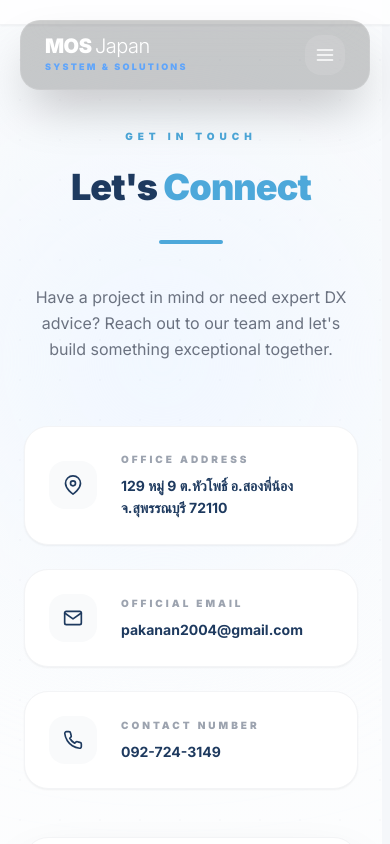
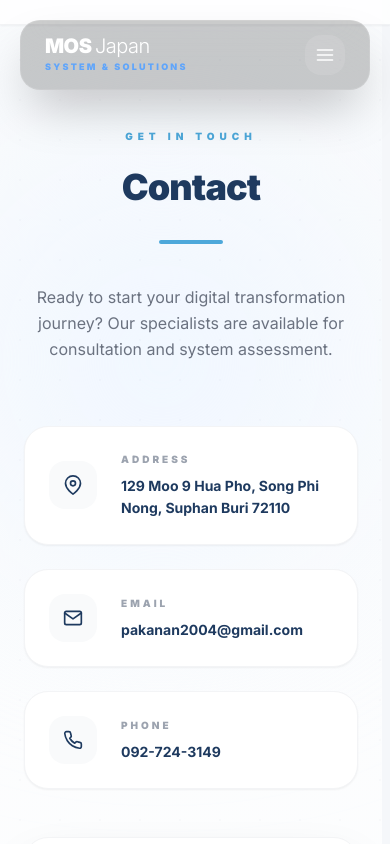
Before and after one commit to pakanan12/japan_system_mos, a React (Vite) app: page /contact in a window 390 px wide. Shown: the top 844 px of the page. Built offline with nearby package versions, Linux system fonts and the light colour scheme.

Commit message:
update mobile UI fix footer layout

```diff
--- a/src/locales/en.json
+++ b/src/locales/en.json
@@ -202,5 +202,39 @@
 
   "companyOverview": "Company Overview",
   "companyOverviewDesc": "Japan System brings over a decade of Japanese IT expertise to Thailand, offering comprehensive digital transformation services that bridge Japanese precision with Thai business needs.",
-  "ourValuesTitle": "Our Core Values"
+  "ourValuesTitle": "Our Core Values",
+  "contact": {
+    "title": "Contact",
+    "subtitle": "Get in Touch",
+    "experts": "Contact Our Experts",
+    "expertsDesc": "Ready to start your digital transformation journey? Our specialists are available for consultation and system assessment.",
+    "info": "Contact Information",
+    "addressLabel": "Address",
+    "address": "129 Moo 9 Hua Pho, Song Phi Nong, Suphan Buri 72110",
+    "emailLabel": "Email",
+    "email": "pakanan2004@gmail.com",
+    "phoneLabel": "Phone",
+    "phone": "092-724-3149",
+    "hoursLabel": "Business Hours",
+    "hoursWeekday": "Monday — Friday",
+    "hoursWeekend": "Saturday — Sunday",
+    "hoursClosed": "Closed",
+    "sendMessage": "Send a Message",
+    "formHelp": "We normally respond within 24 hours.",
+    "fullName": "Full Name",
+    "emailAddr": "Email Address",
+    "subject": "Subject",
+    "message": "Message",
+    "sendBtn": "Send Message",
+    "messageSent": "Message Sent Successfully!",
+    "nameReq": "Name is required",
+    "emailReq": "Email is required",
+    "emailInvalid": "Invalid email format",
+    "subjectReq": "Subject is required",
+    "messageReq": "Message is required",
+    "enterName": "Enter your name",
+    "enterEmail": "Enter your email",
+    "helpPlaceholder": "How can we help?",
+    "tellUs": "Tell us about your project..."
+  }
 }
--- a/src/locales/ja.json
+++ b/src/locales/ja.json
@@ -189,5 +189,39 @@
   "whyLocalExpertDesc": "e-Tax義務を含むタイの規制、ビジネス文化、デジタルマーケティングプラットフォームへの深い理解。",
   "companyOverview": "会社概要",
   "companyOverviewDesc": "Japan Systemは10年以上の日本ITの専門知識をタイへ持ち込み、日本式の精密さとタイのビジネスニーズを橋渡しする包括的なDXサービスを提供しています。",
-  "ourValuesTitle": "コアバリュー"
+  "ourValuesTitle": "コアバリュー",
+  "contact": {
+    "title": "お問い合わせ",
+    "subtitle": "ご連絡をお待ちしております",
+    "experts": "専門家に相談する",
+    "expertsDesc": "DXの旅を始める準備はできていますか？専門家がコンサルティングとシステム評価のご相談に対応します。",
+    "info": "連絡先情報",
+    "addressLabel": "住所",
+    "address": "129 Moo 9 Hua Pho, Song Phi Nong, Suphan Buri 72110",
+    "emailLabel": "メール",
+    "email": "pakanan2004@gmail.com",
+    "phoneLabel": "電話番号",
+    "phone": "092-724-3149",
+    "hoursLabel": "営業時間",
+    "hoursWeekday": "月曜日 — 金曜日",
+    "hoursWeekend": "土曜日 — 日曜日",
+    "hoursClosed": "定休日",
+    "sendMessage": "メッセージを送る",
+    "formHelp": "通常24時間以内に返信いたします。",
+    "fullName": "氏名",
+    "emailAddr": "メールアドレス",
+    "subject": "件名",
+    "message": "メッセージ",
+    "sendBtn": "送信する",
+    "messageSent": "メッセージが送信されました！",
+    "nameReq": "お名前は必須です",
+    "emailReq": "メールアドレスは必須です",
+    "emailInvalid": "無効なメール形式です",
+    "subjectReq": "件名は必須です",
+    "messageReq": "メッセージは必須です",
+    "enterName": "氏名を入力してください",
+    "enterEmail": "メールアドレスを入力してください",
+    "helpPlaceholder": "どのようなご用件でしょうか？",
+    "tellUs": "プロジェクトについてお聞かせください..."
+  }
 }
--- a/src/locales/th.json
+++ b/src/locales/th.json
@@ -189,5 +189,39 @@
   "whyLocalExpertDesc": "เข้าใจกฎระเบียบไทยอย่างลึกซึ้ง รวมถึงข้อกำหนด e-Tax วัฒนธรรมธุรกิจ และแพลตฟอร์มการตลาดดิจิทัล",
   "companyOverview": "ภาพรวมบริษัท",
   "companyOverviewDesc": "Japan System นำความเชี่ยวชาญ IT ญี่ปุ่นกว่าทศวรรษสู่ไทย มอบบริการ DX ครบวงจรที่เชื่อมความแม่นยำของญี่ปุ่นกับความต้องการของธุรกิจไทย",
-  "ourValuesTitle": "ค่านิยมหลักของเรา"
+  "ourValuesTitle": "ค่านิยมหลักของเรา",
+  "contact": {
+    "title": "ติดต่อ",
+    "subtitle": "ติดต่อเรา",
+    "experts": "ติดต่อผู้เชี่ยวชาญ",
+    "expertsDesc": "พร้อมเริ่มการเดินทาง DX ของคุณแล้วหรือยัง? ผู้เชี่ยวชาญของเราพร้อมให้คำปรึกษาและประเมินระบบ",
+    "info": "ข้อมูลติดต่อ",
+    "addressLabel": "ที่อยู่",
+    "address": "129 หมู่ 9 ต.หัวโพธิ์ อ.สองพี่น้อง จ.สุพรรณบุรี 72110",
+    "emailLabel": "อีเมล",
+    "email": "pakanan2004@gmail.com",
+    "phoneLabel": "โทรศัพท์",
+    "phone": "092-724-3149",
+    "hoursLabel": "เวลาทำการ",
+    "hoursWeekday": "จันทร์ — ศุกร์",
+    "hoursWeekend": "เสาร์ — อาทิตย์",
+    "hoursClosed": "ปิดทำการ",
+    "sendMessage": "ส่งข้อความ",
+    "formHelp": "เรามักจะตอบกลับภายใน 24 ชั่วโมง",
+    "fullName": "ชื่อ-นามสกุล",
+    "emailAddr": "อีเมล",
+    "subject": "หัวข้อ",
+    "message": "ข้อความ",
+    "sendBtn": "ส่งข้อความ",
+    "messageSent": "ส่งข้อความเรียบร้อยแล้ว!",
+    "nameReq": "กรุณากรอกชื่อ",
+    "emailReq": "กรุณากรอกอีเมล",
+    "emailInvalid": "รูปแบบอีเมลไม่ถูกต้อง",
+    "subjectReq": "กรุณากรอกหัวข้อ",
+    "messageReq": "กรุณากรอกข้อความ",
+    "enterName": "กรุณากรอกชื่อของคุณ",
+    "enterEmail": "กรุณากรอกอีเมลของคุณ",
+    "helpPlaceholder": "เราสามารถช่วยคุณได้อย่างไร?",
+    "tellUs": "บอกรายละเอียดเกี่ยวกับโปรเจกต์ของคุณ..."
+  }
 }
--- a/src/pages/Contact.jsx
+++ b/src/pages/Contact.jsx
@@ -26,23 +26,23 @@ const Contact = () => {
   const contactItems = [
     {
       icon: FiMapPin,
-      label: 'OFFICE ADDRESS',
-      val: '129 หมู่ 9 ต.หัวโพธิ์ อ.สองพี่น้อง จ.สุพรรณบุรี 72110',
-      href: 'https://maps.google.com/?q=129+Moo+9+Hua+Pho+Song+Phi+Nong+Suphan+Buri+72110',
+      label: t('contact.addressLabel'),
+      val: t('contact.address'),
+      href: `https://maps.google.com/?q=${encodeURIComponent(t('contact.address'))}`,
       isExternal: true
     },
     {
       icon: FiMail,
-      label: 'OFFICIAL EMAIL',
-      val: 'pakanan2004@gmail.com',
-      href: 'mailto:pakanan2004@gmail.com',
+      label: t('contact.emailLabel'),
+      val: t('contact.email'),
+      href: `mailto:${t('contact.email')}`,
       isExternal: false
     },
     {
       icon: FiPhone,
-      label: 'CONTACT NUMBER',
-      val: '092-724-3149',
-      href: 'tel:0927243149',
+      label: t('contact.phoneLabel'),
+      val: t('contact.phone'),
+      href: `tel:${t('contact.phone').replace(/-/g, '')}`,
       isExternal: false
     }
   ];
@@ -66,14 +66,14 @@ const Contact = () => {
           className="text-center mb-16 md:mb-32"
         >
           <span className="text-japan-system-secondary text-[10px] md:text-xs font-black uppercase tracking-[0.5em] mb-6 block">
-            {t('getInTouch') || 'CONTACT US'}
+            {t('contact.subtitle')}
           </span>
           <h1 className="text-4xl md:text-7xl font-black text-japan-system-primary mb-8 tracking-tight leading-[1.1]">
-            Let's <span className="text-japan-system-secondary">Connect</span>
+            {t('contact.title')}
           </h1>
           <div className="w-16 h-1 bg-japan-system-secondary mx-auto rounded-full mb-10"></div>
           <p className="max-w-2xl mx-auto text-gray-500 text-base md:text-lg leading-relaxed">
-            Have a project in mind or need expert DX advice? Reach out to our team and let's build something exceptional together.
+            {t('contact.expertsDesc')}
           </p>
         </motion.div>
 
@@ -120,46 +120,46 @@ const Contact = () => {
             <div className="bg-white border border-gray-100 p-8 md:p-12 rounded-3xl shadow-2xl relative overflow-hidden">
               <div className="mb-10">
                 <h3 className="text-xl md:text-3xl font-black text-japan-system-primary mb-4 uppercase tracking-tight italic">
-                  SEND A MESSAGE
+                  {t('contact.sendMessage')}
                 </h3>
-                <p className="text-gray-500 text-sm">We normally respond within 24 hours.</p>
+                <p className="text-gray-500 text-sm">{t('contact.formHelp')}</p>
               </div>
 
               <form onSubmit={handleSubmit} className="space-y-6" noValidate>
                 <div className="grid grid-cols-1 md:grid-cols-2 gap-6">
                   <div className="space-y-2">
-                    <label className="text-[10px] font-black uppercase tracking-widest text-gray-400 ml-4">FULL NAME</label>
+                    <label className="text-[10px] font-black uppercase tracking-widest text-gray-400 ml-4">{t('contact.fullName')}</label>
                     <input
                       name="name"
                       type="text"
                       value={formData.name}
                       onChange={handleChange}
                       className={inputBaseClass}
-                      placeholder="Enter your name"
+                      placeholder={t('contact.enterName')}
                     />
                   </div>
                   <div className="space-y-2">
-                    <label className="text-[10px] font-black uppercase tracking-widest text-gray-400 ml-4">EMAIL ADDRESS</label>
+                    <label className="text-[10px] font-black uppercase tracking-widest text-gray-400 ml-4">{t('contact.emailAddr')}</label>
                     <input
                       name="email"
                       type="email"
                       value={formData.email}
                       onChange={handleChange}
                       className={inputBaseClass}
-                      placeholder="Enter your email"
+                      placeholder={t('contact.enterEmail')}
                     />
                   </div>
                 </div>
 
                 <div className="space-y-2">
-                  <label className="text-[10px] font-black uppercase tracking-widest text-gray-400 ml-4">MESSAGE</label>
+                  <label className="text-[10px] font-black uppercase tracking-widest text-gray-400 ml-4">{t('contact.message')}</label>
                   <textarea
                     name="message"
                     rows="5"
                     value={formData.message}
                     onChange={handleChange}
                     className={`${inputBaseClass} resize-none`}
-                    placeholder="Tell us about your project..."
+                    placeholder={t('contact.tellUs')}
                   ></textarea>
                 </div>
 
@@ -170,7 +170,7 @@ const Contact = () => {
                 >
                   {formStatus === 'idle' && (
                     <>
-                      <span>SEND MESSAGE</span>
+                      <span>{t('contact.sendBtn')}</span>
                       <FiArrowRight className="group-hover:translate-x-1 transition-transform" />
                     </>
                   )}
@@ -178,7 +178,7 @@ const Contact = () => {
                     <motion.div animate={{ rotate: 360 }} transition={{ repeat: Infinity, duration: 1, ease: 'linear' }} className="w-5 h-5 border-2 border-white border-t-transparent rounded-full" />
                   )}
                   {formStatus === 'success' && (
-                    <span className="flex items-center gap-2"><FiCheck className="w-4 h-4" /> MESSAGE SENT</span>
+                    <span className="flex items-center gap-2"><FiCheck className="w-4 h-4" /> {t('contact.messageSent')}</span>
                   )}
                 </button>
               </form>
```
